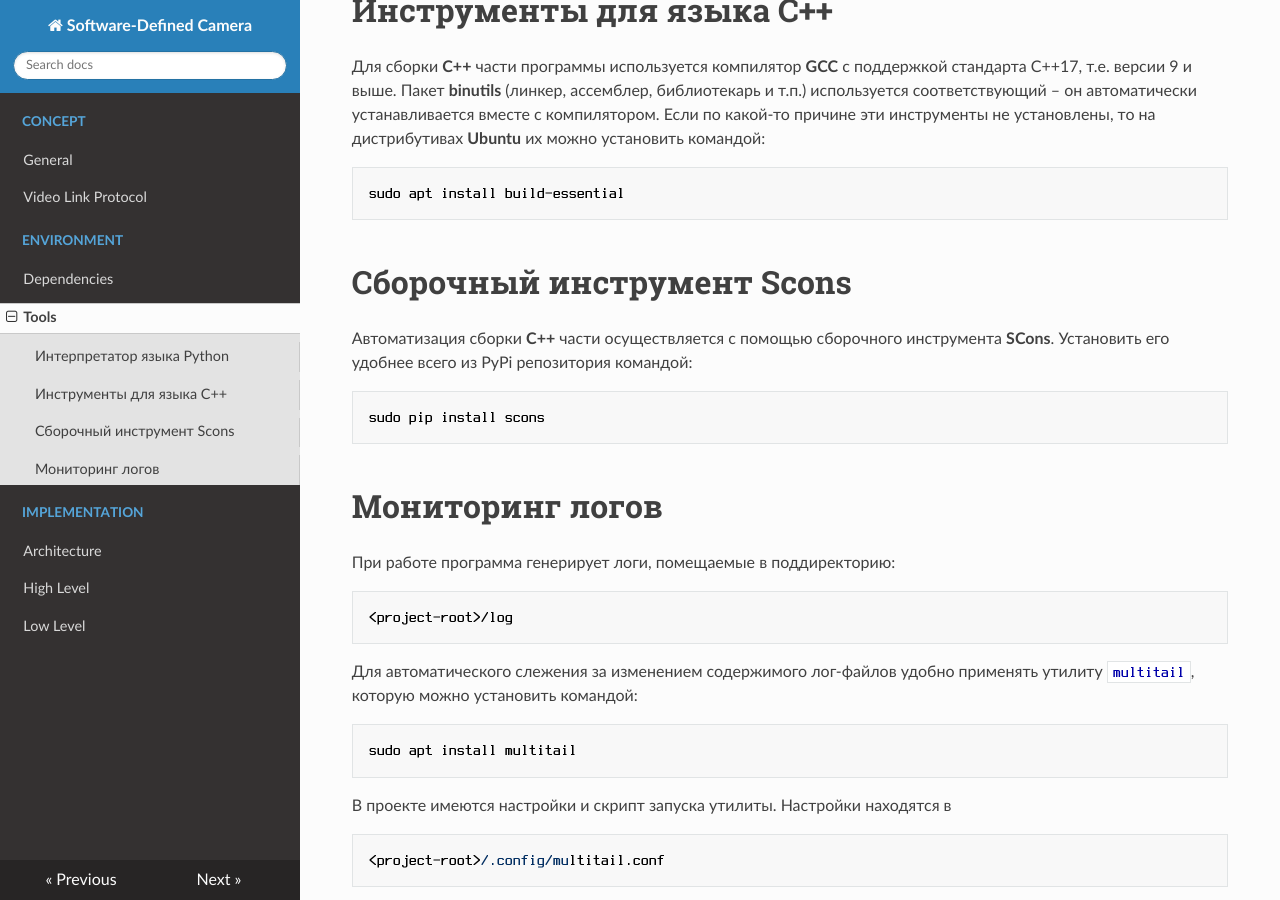
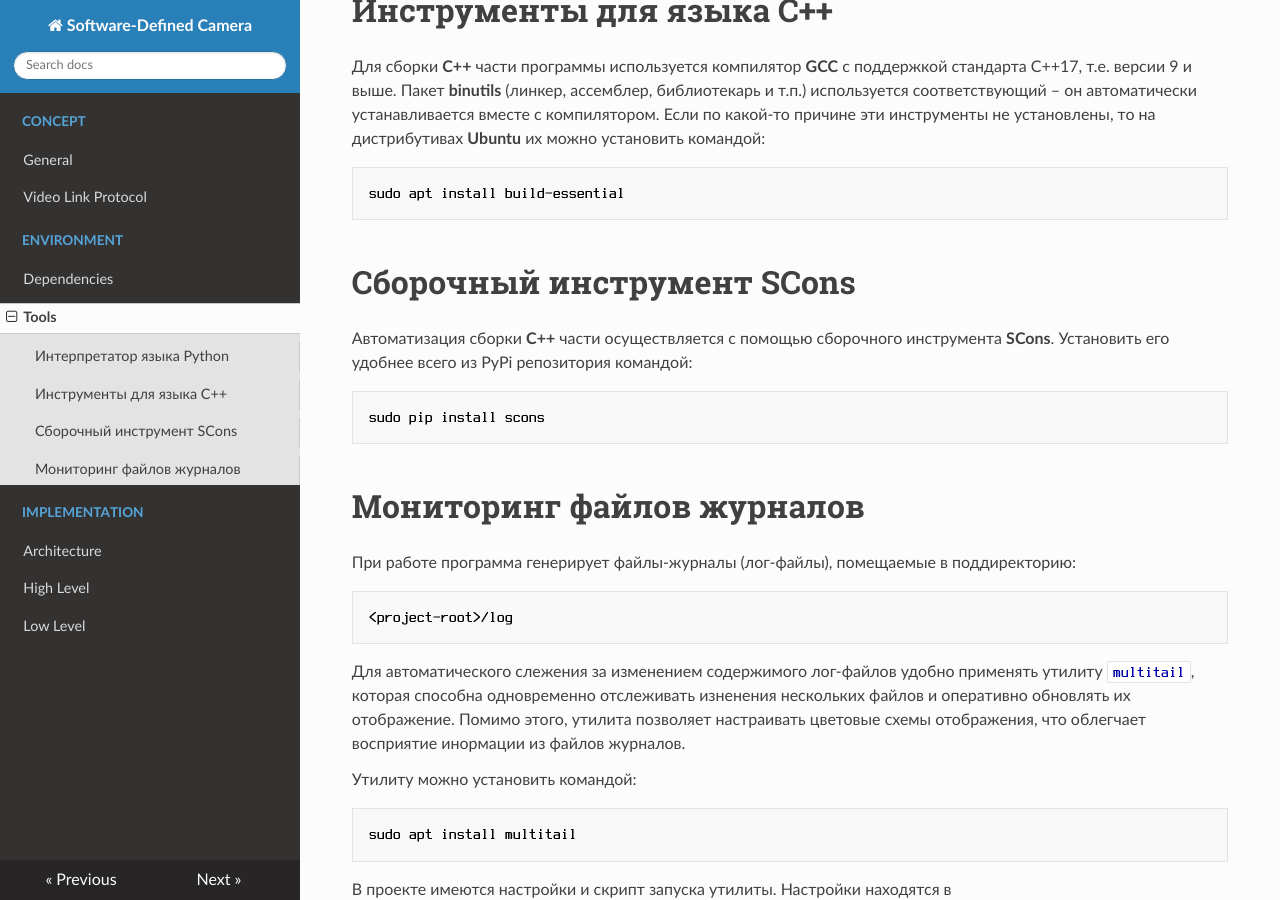
Before and after one commit to cam-lab/sdcam-doc, an MkDocs documentation site: the page built from docs/tools.md, in a window 1280 px wide and 900 px high, scrolled down 469 px. Built offline with MkDocs 1.6.1, drawn with Linux system fonts in a browser that asks for light colours; nearby versions of some CDN libraries.

Commit message:
correct tools description

````diff
--- a/docs/tools.md
+++ b/docs/tools.md
@@ -16,7 +16,7 @@
 sudo apt install build-essential
 ```
 
-## Сборочный инструмент Scons
+## Сборочный инструмент SCons
 
 Автоматизация сборки **C++** части осуществляется с помощью сборочного инструмента **SCons**. Установить его удобнее всего из PyPi репозитория командой:
 
@@ -24,15 +24,17 @@ sudo apt install build-essential
 sudo pip install scons
 ```
 
-## Мониторинг логов
+## Мониторинг файлов журналов
 
-При работе программа генерирует логи, помещаемые в поддиректорию:
+При работе программа генерирует файлы-журналы (лог-файлы), помещаемые в поддиректорию:
 
 ```
 <project-root>/log
 ```
 
-Для автоматического слежения за изменением содержимого лог-файлов удобно применять утилиту `multitail`, которую можно установить командой:
+Для автоматического слежения за изменением содержимого лог-файлов удобно применять утилиту `multitail`, которая способна одновременно отслеживать изненения нескольких файлов и оперативно обновлять их отображение. Помимо этого, утилита позволяет настраивать цветовые схемы отображения, что облегчает восприятие инормации из файлов журналов.
+
+Утилиту можно установить командой:
 
 ```shell
 sudo apt install multitail
````
